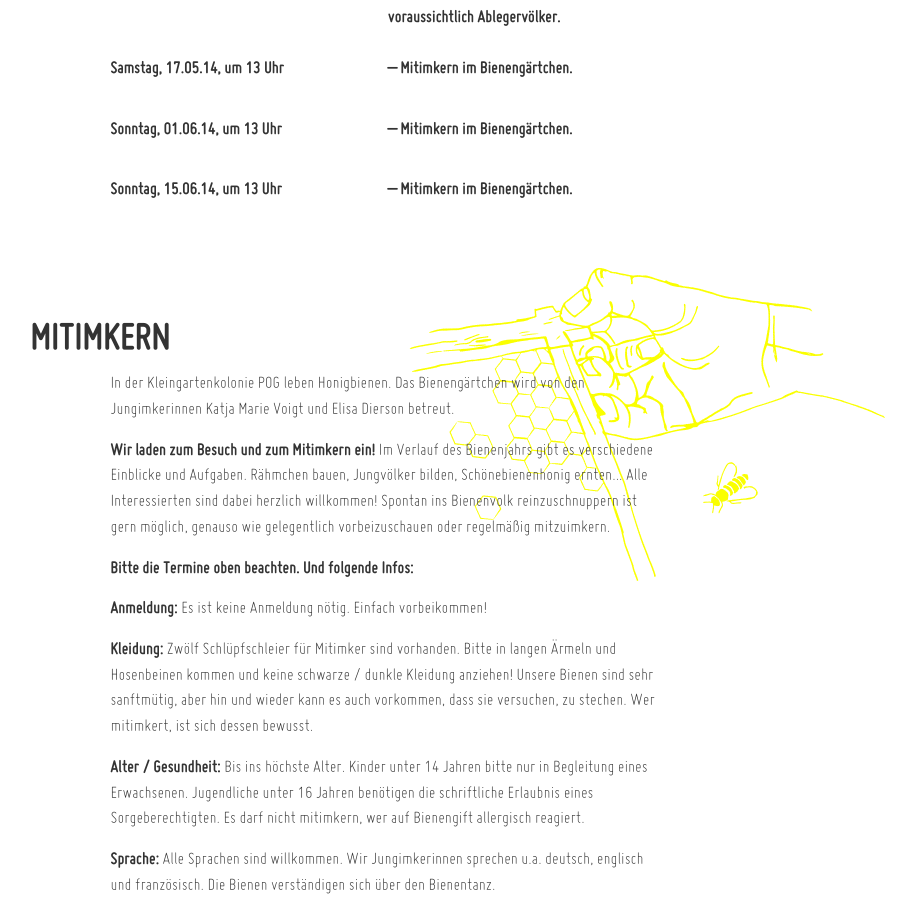
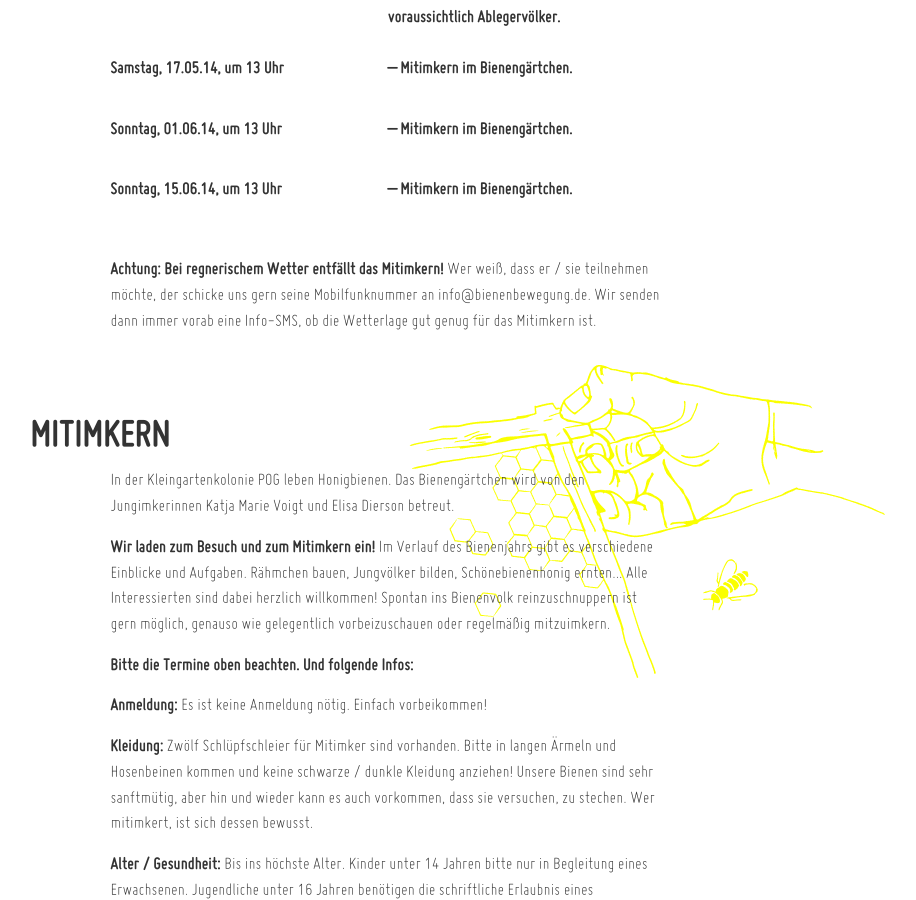
Before and after one commit to dieda/schoeneberg.berlin-bienenstadt.de, a Jekyll site: the page built from index.html, in a window 1280 px wide and 900 px high, scrolled down 833 px. Shown: the whole window, without its empty margins (252-1168 px from the left). Built offline with Jekyll 4.4.1, drawn with Linux system fonts in a browser that asks for light colours.

Commit message:
Updated index.html

```diff
--- a/index.html
+++ b/index.html
@@ -81,6 +81,8 @@ nav:
 <br/>
 </dl>
 
+<strong>Achtung: Bei regnerischem Wetter entfällt das Mitimkern!</strong> Wer weiß, dass er / sie teilnehmen möchte, der schicke uns gern seine Mobilfunknummer an info@bienenbewegung.de. Wir senden dann immer vorab eine Info-SMS, ob die Wetterlage gut genug für das Mitimkern ist.
+
 <h2 id="mitimkern" class="hand-container">
   Mitimkern
   <div class="hand"></div>
```
